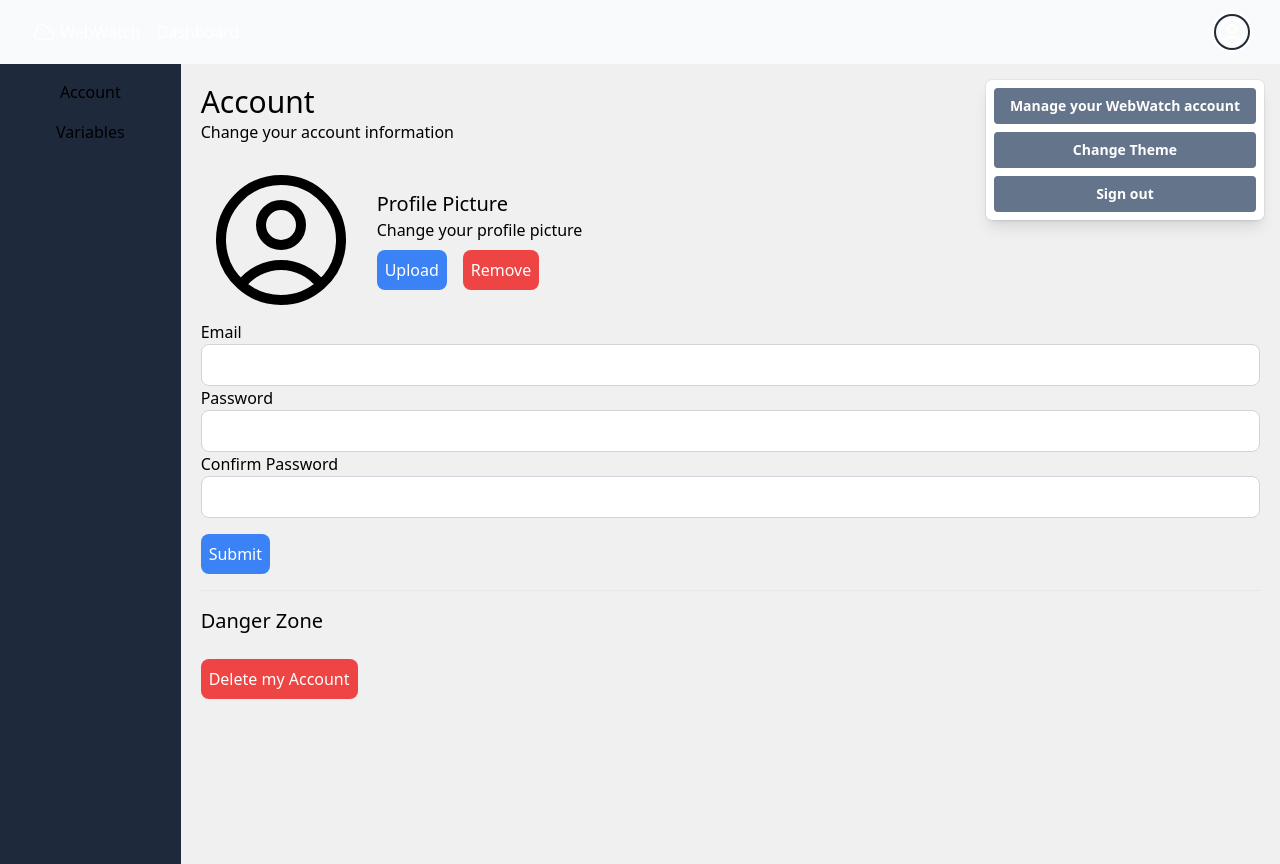
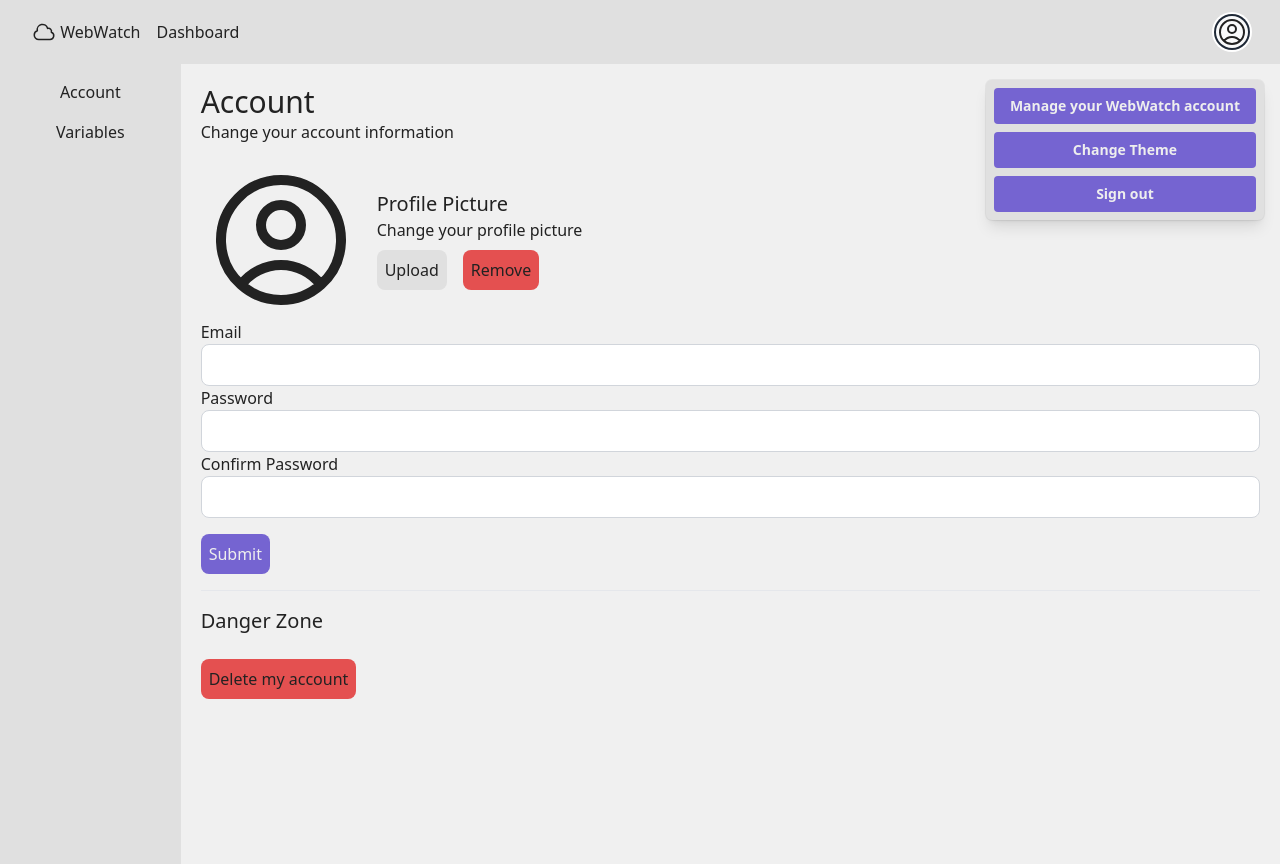
Before and after one commit to Fa24-CSE115A-CaaS/WebWatch, a React (Vite) app in the folder frontend/: page /settings in a window 1280 px wide. Both pictures are taken after a click on the button "Open user menu". Built offline with nearby package versions, Linux system fonts and the light colour scheme.

Commit message:
Swap to using predefined theme

```diff
--- a/frontend/src/components/NavBar.tsx
+++ b/frontend/src/components/NavBar.tsx
@@ -6,7 +6,7 @@ const NavBar = () => {
   const handleProfileDropdown = () =>
     set_show_profile_dropdown(!show_profile_dropdown);
   return (
-    <nav className="dark: bg-gray-50 text-white dark:bg-gray-800">
+    <nav className="bg-secondary text-text">
       <div className="px-2 sm:px-6 lg:px-8">
         <div className="item-center relative flex h-16 justify-between">
           <div className="absolute inset-y-0 left-0 flex items-center">
@@ -61,9 +61,8 @@ const NavBar = () => {
       </div>
       {show_profile_dropdown && (
         <div
-          className="absolute right-0 z-10 mr-4 mt-4 w-fit origin-top-right rounded-md bg-white p-2
-            text-white shadow-lg ring-1 ring-black ring-opacity-5 focus:outline-none
-            dark:bg-slate-800"
+          className="text-contrast absolute right-0 z-10 mr-4 mt-4 w-fit origin-top-right rounded-md
+            bg-secondary p-2 shadow-lg ring-1 ring-black ring-opacity-5 focus:outline-none"
           role="menu"
           aria-orientation="vertical"
           aria-labelledby="menu-button"
@@ -73,7 +72,8 @@ const NavBar = () => {
           <div className="" role="none">
             <a
               href="/settings"
-              className="btn btn-blue mb-2 block w-full px-4 py-2 text-sm"
+              className="btn mb-2 block w-full bg-accent px-4 py-2 text-sm text-text-contrast
+                hover:bg-accent-hover"
               role="menuitem"
               tabIndex={-1}
               id="menu-item-0"
@@ -81,7 +81,8 @@ const NavBar = () => {
               Manage your WebWatch account
             </a>
             <button
-              className="btn btn-blue mb-2 block w-full px-4 py-2 text-sm"
+              className="btn mb-2 block w-full bg-accent px-4 py-2 text-sm text-text-contrast
+                hover:bg-accent-hover"
               onClick={
                 // TO DO
                 // handleThemeChange
@@ -93,7 +94,8 @@ const NavBar = () => {
             <form method="POST" action="#" role="none">
               <button
                 type="submit"
-                className="btn btn-blue block w-full px-4 py-2 text-sm"
+                className="btn block w-full bg-accent px-4 py-2 text-sm text-text-contrast
+                  hover:bg-accent-hover"
                 role="menuitem"
                 tabIndex={-1}
                 id="menu-item-3"
--- a/frontend/src/index.css
+++ b/frontend/src/index.css
@@ -34,11 +34,5 @@ body {
 }
 
 .btn {
-  @apply rounded px-4 py-2 font-bold;
+  @apply rounded border-border px-4 py-2 font-bold;
 }
-.btn-blue {
-  @apply bg-slate-500 text-white;
-}
-.btn-blue:hover {
-  @apply bg-slate-700;
-}
--- a/frontend/src/pages/Settings.tsx
+++ b/frontend/src/pages/Settings.tsx
@@ -1,8 +1,8 @@
 const Settings = () => {
   return (
-    <div className="w-fill min-h-screen dark:bg-gray-500 dark:text-white">
+    <div className="w-fill min-h-screen text-text dark:bg-primary">
       <div className="flex">
-        <div className="min-h-screen w-fit bg-slate-800 px-14 py-4 text-center">
+        <div className="min-h-screen w-fit bg-secondary px-14 py-4 text-center">
           {/* Column 1 */}
           <div className="mb-4">
             <a>Account</a>
@@ -34,12 +34,10 @@ const Settings = () => {
               <div className="my-auto ml-4">
                 <h2 className="text-xl">Profile Picture</h2>
                 <p>Change your profile picture</p>
-                <button className="mr-4 mt-2 rounded-lg bg-blue-500 p-2 text-white">
+                <button className="mr-4 mt-2 rounded-lg bg-secondary p-2">
                   Upload
                 </button>
-                <button className="mt-2 rounded-lg bg-red-500 p-2 text-white">
-                  Remove
-                </button>
+                <button className="mt-2 rounded-lg bg-error p-2">Remove</button>
               </div>
             </div>
             <form>
@@ -58,16 +56,16 @@ const Settings = () => {
                 type="password"
                 className="w-full rounded-lg border border-gray-300 p-2"
               />
-              <button className="mt-4 rounded-lg bg-blue-500 p-2 text-white">
+              <button className="mt-4 rounded-lg bg-accent p-2 text-text-contrast hover:bg-accent-hover">
                 Submit
               </button>
-              <hr className="mt-4" />
-              <h2 className="mt-4 text-xl">Danger Zone</h2>
-              <br />
-              <button className="rounded-lg bg-red-500 p-2 text-white">
-                Delete my Account
-              </button>
             </form>
+            <hr className="mt-4" />
+            <h2 className="mt-4 text-xl">Danger Zone</h2>
+            <br />
+            <button className="rounded-lg bg-error p-2">
+              Delete my account
+            </button>
           </div>
         </div>
       </div>
```
